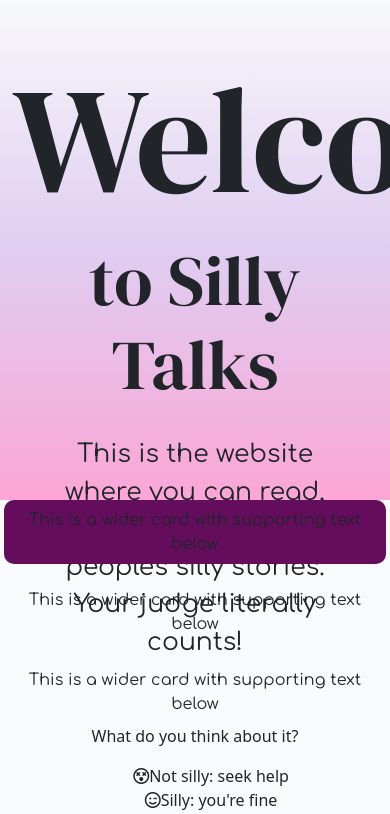
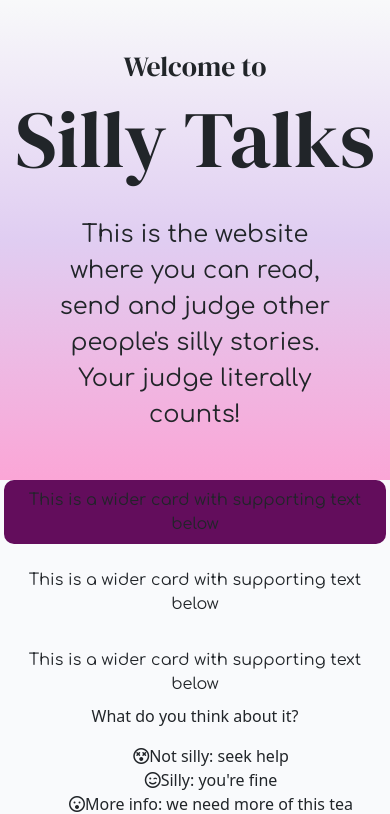
Before and after one commit to Nathisaraujo/project4, a Django app: page / in a window 390 px wide; the page is wider, and only the part inside the window is pictured. Shown: the part 101-915 px from the top of that part. Run offline with Django 4.2, Linux system fonts and the light colour scheme.

Commit message:
fixed font sizes and responsiveness on home page first container

```diff
--- a/home/templates/home/home.html
+++ b/home/templates/home/home.html
@@ -5,8 +5,8 @@
 <main>
   <!-- first container home page -->
   <div class="container-fluid text-center container-margin">
-    <h1 class="welcome">Welcome <br></h1>
-    <h2 class="welcome-text">to Silly Talks</h2>
+    <h1 class="welcome">Welcome to</h1>
+    <h2 class="welcome-text">Silly Talks</h2>
     <p class="welcome-explanation">This is the website where you can read, send and judge other people's silly stories.<br>
         Your judge literally counts!
     </p>
--- a/static/css/style.css
+++ b/static/css/style.css
@@ -235,24 +235,24 @@ ul {
 
 .welcome-text {
     font-family: "DM Serif Display", serif;
-    font-size: 70px;
+    font-size: 5rem;
 }
 
 .welcome {
     font-family: "DM Serif Display", serif;
-    font-size: 150px;
+    /* font-size: 10rem; */
     padding-top: 50px;
 }
 
 .welcome-explanation {
     font-family: "Comfortaa", sans-serif;
-    font-size: 25px;
+    font-size: 1.5rem;
     margin: 30px;
 }
 
 .container-margin {
     /* background-color: #cd0cdf4f; */
-    height: 500px;
+    min-height: 30rem;
     /* background-image: url("/static/images/default.jpg");
     background-repeat: no-repeat;
     background-size: cover; */
```
